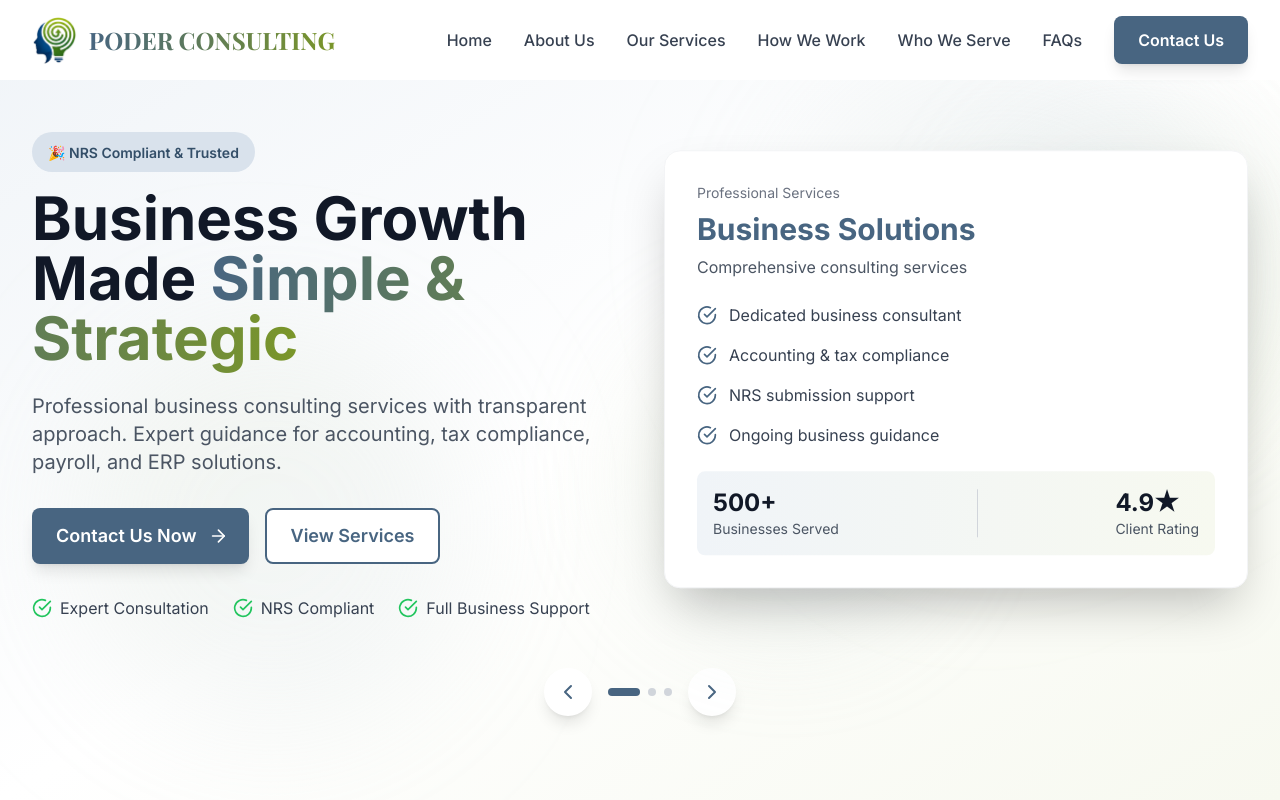
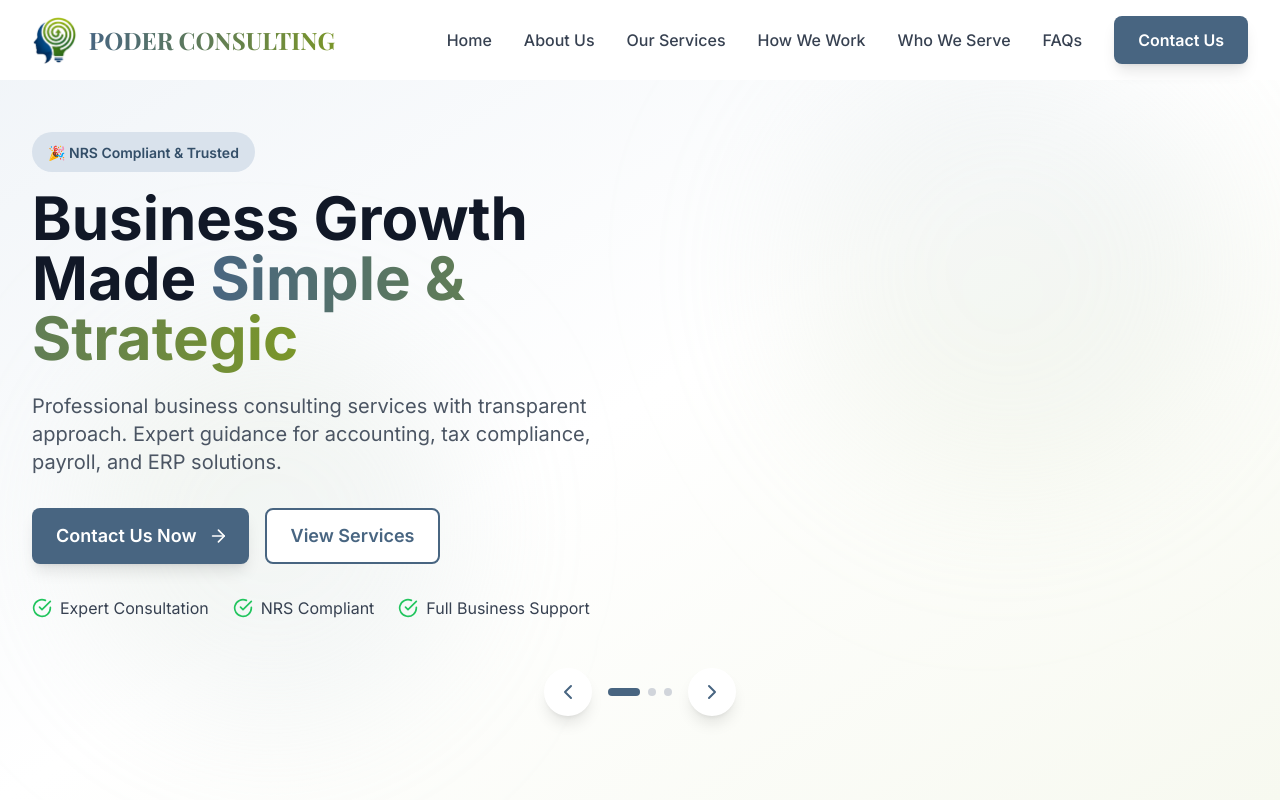
Before and after one commit to darlculus/poder-consulting-website, a Next.js app: page / in a window 1280 px wide. Shown: the top 800 px of the page. Built offline with nearby package versions, Linux system fonts and the light colour scheme; a web font is replaced by a local one.

Commit message:
worked on the first slide of the carousel

```diff
--- a/src/components/sections/Hero.tsx
+++ b/src/components/sections/Hero.tsx
@@ -110,6 +110,7 @@ export default function Hero({}: HeroProps = {}) {
               exit={{ opacity: 0, x: 50 }}
               transition={{ duration: 0.5 }}
             >
+              {currentSlide === 0 && (
                 <motion.div
                   initial={{ opacity: 0, y: 20 }}
                   animate={{ opacity: 1, y: 0 }}
@@ -118,6 +119,7 @@ export default function Hero({}: HeroProps = {}) {
                 >
                   <span className="text-primary-700 font-semibold text-sm">🎉 NRS Compliant & Trusted</span>
                 </motion.div>
+              )}
 
               <h1 className={`text-5xl lg:text-6xl font-bold mb-6 leading-tight ${
                 slides[currentSlide].type === 'video' ? 'text-white' : 'text-gray-900'
@@ -183,69 +185,7 @@ export default function Hero({}: HeroProps = {}) {
               transition={{ duration: 0.5 }}
               className="relative"
             >
-              {slides[currentSlide].type === 'static' && (
-                <motion.div
-                  animate={{ y: [0, -10, 0] }}
-                  transition={{ duration: 3, repeat: Infinity, ease: "easeInOut" }}
-                  className="relative z-10 bg-white rounded-2xl shadow-2xl p-8 border border-gray-100"
-                >
-                  <div className="mb-6">
-                    <div className="text-sm text-gray-500 mb-2">Professional Services</div>
-                    <motion.div
-                      initial={{ scale: 0 }}
-                      animate={{ scale: 1 }}
-                      transition={{ delay: 0.3, type: "spring" }}
-                      className="text-3xl font-bold text-primary-600 mb-2"
-                    >
-                      Business Solutions
-                    </motion.div>
-                    <div className="text-gray-600">Comprehensive consulting services</div>
-                  </div>
 
-                  <div className="space-y-4 mb-6">
-                    {['Dedicated business consultant', 'Accounting & tax compliance', 'NRS submission support', 'Ongoing business guidance'].map((item, i) => (
-                      <motion.div
-                        key={i}
-                        initial={{ opacity: 0, x: -20 }}
-                        animate={{ opacity: 1, x: 0 }}
-                        transition={{ delay: 0.5 + i * 0.1 }}
-                        className="flex items-center gap-3"
-                      >
-                        <CheckCircle className="text-primary-600 flex-shrink-0" size={20} />
-                        <span className="text-gray-700">{item}</span>
-                      </motion.div>
-                    ))}
-                  </div>
-
-                  <div className="bg-gradient-to-r from-primary-50 to-accent-50 rounded-lg p-4">
-                    <div className="flex items-center justify-between">
-                      <div>
-                        <motion.div
-                          initial={{ opacity: 0 }}
-                          animate={{ opacity: 1 }}
-                          transition={{ delay: 0.8 }}
-                          className="text-2xl font-bold text-gray-900"
-                        >
-                          500+
-                        </motion.div>
-                        <div className="text-sm text-gray-600">Businesses Served</div>
-                      </div>
-                      <div className="border-l border-gray-300 h-12"></div>
-                      <div>
-                        <motion.div
-                          initial={{ opacity: 0 }}
-                          animate={{ opacity: 1 }}
-                          transition={{ delay: 1 }}
-                          className="text-2xl font-bold text-gray-900"
-                        >
-                          4.9★
-                        </motion.div>
-                        <div className="text-sm text-gray-600">Client Rating</div>
-                      </div>
-                    </div>
-                  </div>
-                </motion.div>
-              )}
 
               {slides[currentSlide].type === 'video' && (
                 <div className="relative z-10">
@@ -253,12 +193,7 @@ export default function Hero({}: HeroProps = {}) {
                 </div>
               )}
 
-              {slides[currentSlide].type === 'static' && (
-                <>
-                  <div className="absolute -top-6 -right-6 w-72 h-72 bg-gradient-to-br from-primary-200 to-accent-200 rounded-full blur-3xl opacity-30"></div>
-                  <div className="absolute -bottom-6 -left-6 w-72 h-72 bg-gradient-to-br from-accent-200 to-primary-200 rounded-full blur-3xl opacity-30"></div>
-                </>
-              )}
+
             </motion.div>
           </AnimatePresence>
         </div>
```
Lines whose indentation alone changed are shown as unchanged.
